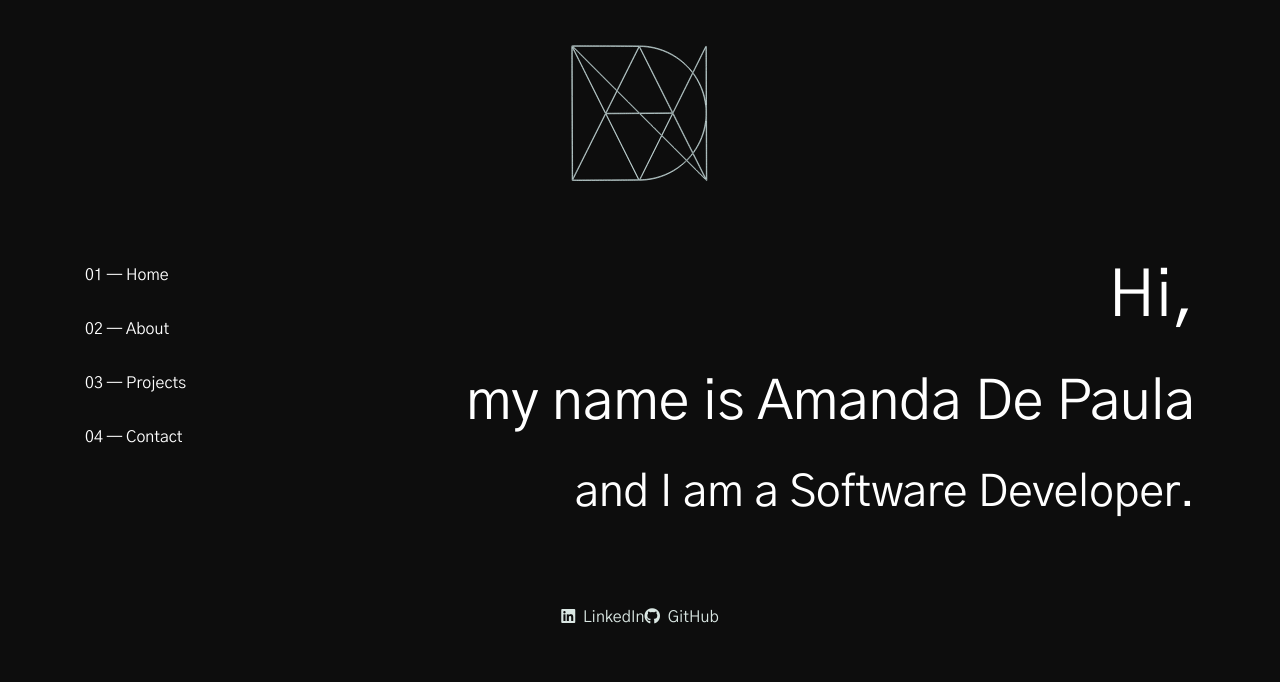
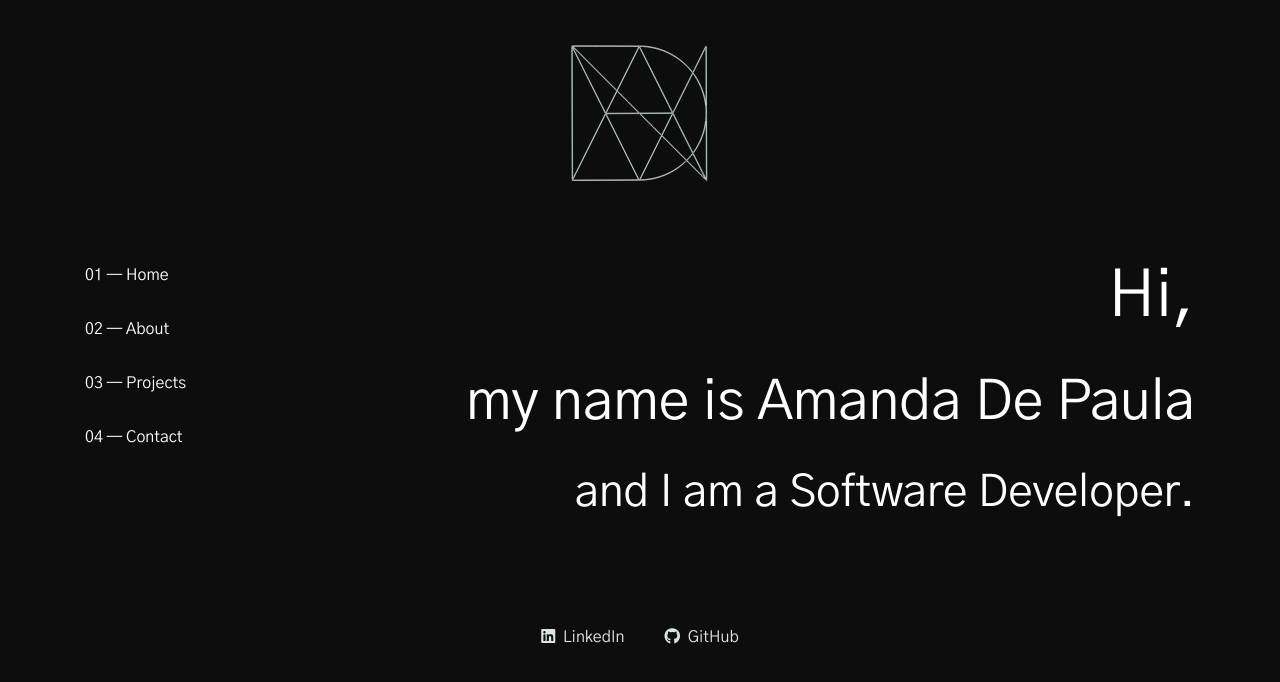
Before and after one commit to mandareis/website-frontend, a React (Create React App) app: page / in a window 1280 px wide. Shown: the top 682 px of the page. Built offline with nearby package versions, Linux system fonts and the light colour scheme.

Commit message:
adds spacing to footer anchors

```diff
--- a/src/App.css
+++ b/src/App.css
@@ -29,6 +29,7 @@ svg#logo {
   height: 200px;
   margin-top: 1em;
 }
+
 svg#logo path {
   stroke: hsl(178, 27%, 85%);
   stroke-width: 75px;
@@ -44,8 +45,8 @@ svg#logo:hover path {
 a {
   text-decoration: none;
   font-size: 16px;
-  /* padding: 20px;
-  margin: 20px; */
+
+  /* margin: 20px; */
   color: hsl(178, 27%, 55%);
 }
 a:hover {
@@ -185,6 +186,10 @@ textarea {
   color: hsl(165, 20%, 78%);
 }
 
+.footer a {
+  display: inline-block;
+  margin: 20px;
+}
 .inner-container-contact-form {
   padding: 1em;
   border-radius: 0.75em;
@@ -320,10 +325,6 @@ textarea {
   display: flex;
   color: white;
 }
-/*
-span {
-  margin: 5px;
-} */
 
 .nav-item:hover {
   color: hsl(178, 27%, 80%);
```
